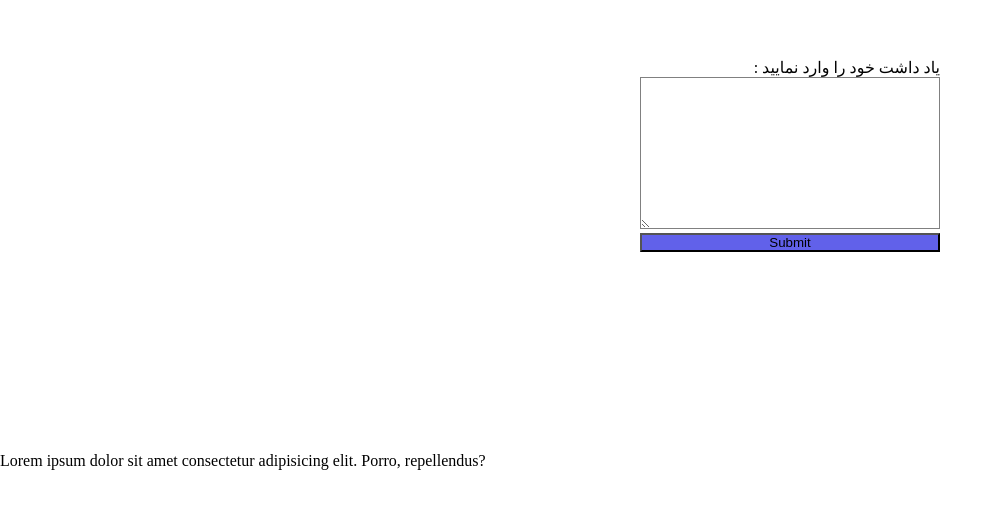
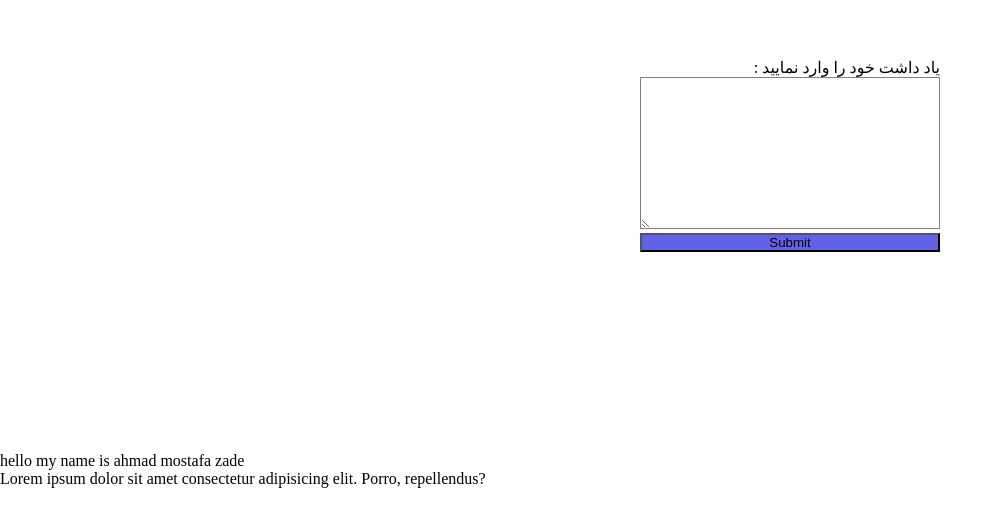
Before and after one commit to hosseinchi/note-pad, a website: page index.html in a window 1280 px wide. Shown: the part 142-668 px from the top of the page, without its empty margins (0-1003 px from the left). Drawn offline with Linux system fonts and the light colour scheme.

Commit message:
changed generator content

```diff
--- a/index.html
+++ b/index.html
@@ -15,7 +15,9 @@
             <textarea  id="note" cols="30" rows="10"></textarea><input type="submit" id="submit"></form>
     </div>
 
-    <div class="generator"></div>
+    <div class="generator">
+        <p>hello my name is ahmad mostafa zade</p>
+    </div>
     <p>Lorem ipsum dolor sit amet consectetur adipisicing elit. Porro, repellendus?</p>
     <script src="js/app.js"></script>
 </body>
```
